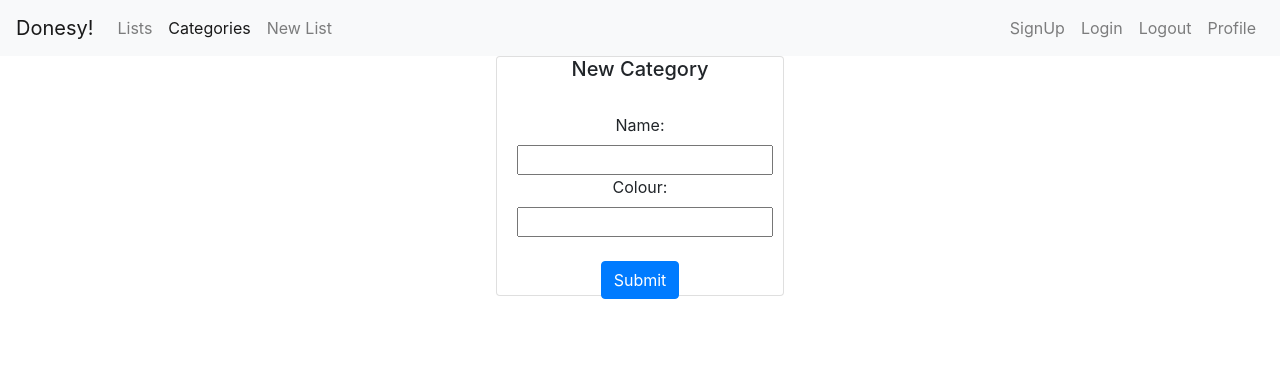
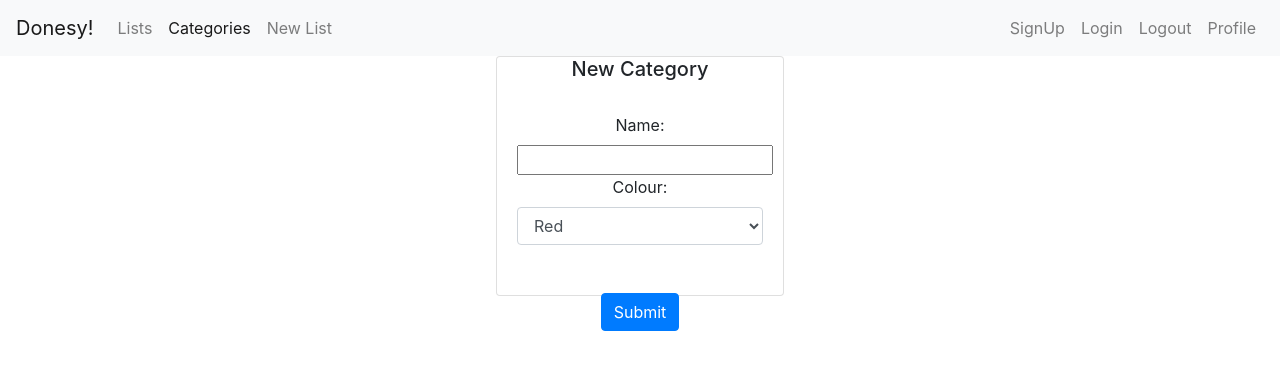
Before and after one commit to cjbeattie/ToDoList, a React (Create React App) app in the folder client/: page /category/new in a window 1280 px wide. Shown: the top 370 px of the page. Built offline with nearby package versions, Linux system fonts and the light colour scheme.

Commit message:
category forms debugged

```diff
--- a/client/src/components/lists/CategoryEdit.js
+++ b/client/src/components/lists/CategoryEdit.js
@@ -1,7 +1,7 @@
 import { useState, useEffect } from "react";
 import axios from "axios";
 import { Redirect, useParams} from "react-router-dom";
-import { Form } from "react-bootstrap";
+import { Form, Card } from "react-bootstrap";
 
 
 const CategoryEdit = () => {
@@ -32,16 +32,18 @@ const CategoryEdit = () => {
     axios.get(`/category/${id}`).then((response) => {
       setFormData({
         name: response.data.name,
+        color: response.data.color
       });
     });
   },[]);
 
   if (changed) {
-    return <Redirect to ="/"></Redirect>
+    return <Redirect to ="/category"></Redirect>
 }
 
   return (
-    <>
+    <div style={{display: 'flex', justifyContent: 'center', alignItems: 'center'}}>
+    <Card style={{width: '18rem', height: '15rem'}} >
       <h1> Category Edit</h1>
       <Form onSubmit={handleSubmit}>
         Name:
@@ -57,11 +59,26 @@ const CategoryEdit = () => {
           }
         />
         <br />
+        <Form.Control as="select" id="color" name="color" value={formData.color} onChange={(e) =>
+            setFormData((state) => ({
+              ...state,
+              color: e.target.value,
+            }))
+          }>
+            <option>Red</option>
+            <option>Orange</option>
+            <option>Yellow</option>
+            <option>Green</option>
+            <option>Blue</option>
+            <option>Indigo</option>
+            <option>Violet</option>
+        </Form.Control>
         <button type="submit" className="btn btn-primary">
           Submit
         </button>
       </Form>
-    </>
+      </Card>
+    </div>
   );
 };
 
--- a/client/src/components/lists/NewCategory.js
+++ b/client/src/components/lists/NewCategory.js
@@ -52,7 +52,7 @@ const NewCategory = () => {
         <br />
         <Form.Label>Colour:</Form.Label>
         <br />
-        <input
+        {/* <input
           id="color"
           name="color"
           value={formData.color}
@@ -62,7 +62,21 @@ const NewCategory = () => {
               color: e.target.value,
             }))
           }
-        />
+        /> */}
+        <Form.Control as="select" id="color" name="color" value={formData.color} onChange={(e) =>
+            setFormData((state) => ({
+              ...state,
+              color: e.target.value,
+            }))
+          }>
+            <option>Red</option>
+            <option>Orange</option>
+            <option>Yellow</option>
+            <option>Green</option>
+            <option>Blue</option>
+            <option>Indigo</option>
+            <option>Violet</option>
+        </Form.Control>
         <br />
         <br />
         <button type="submit" className="btn btn-primary">
```
